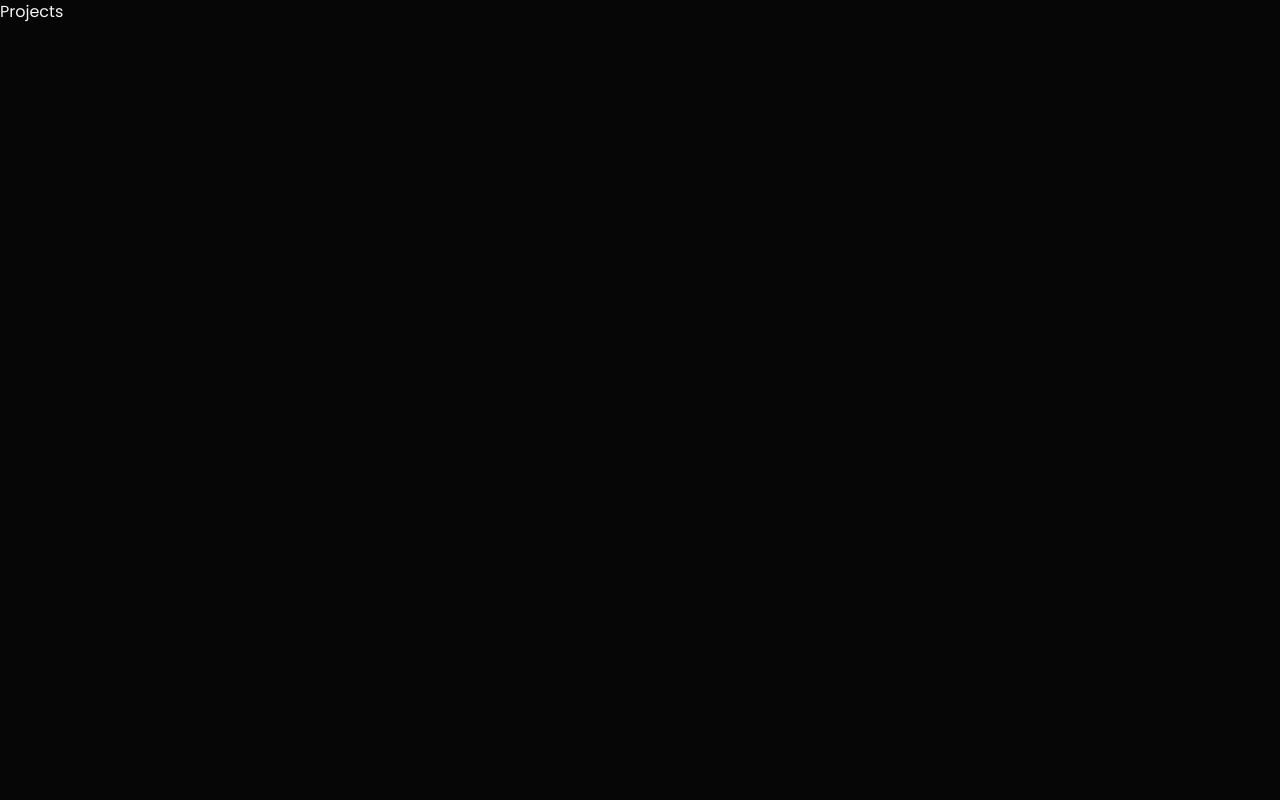
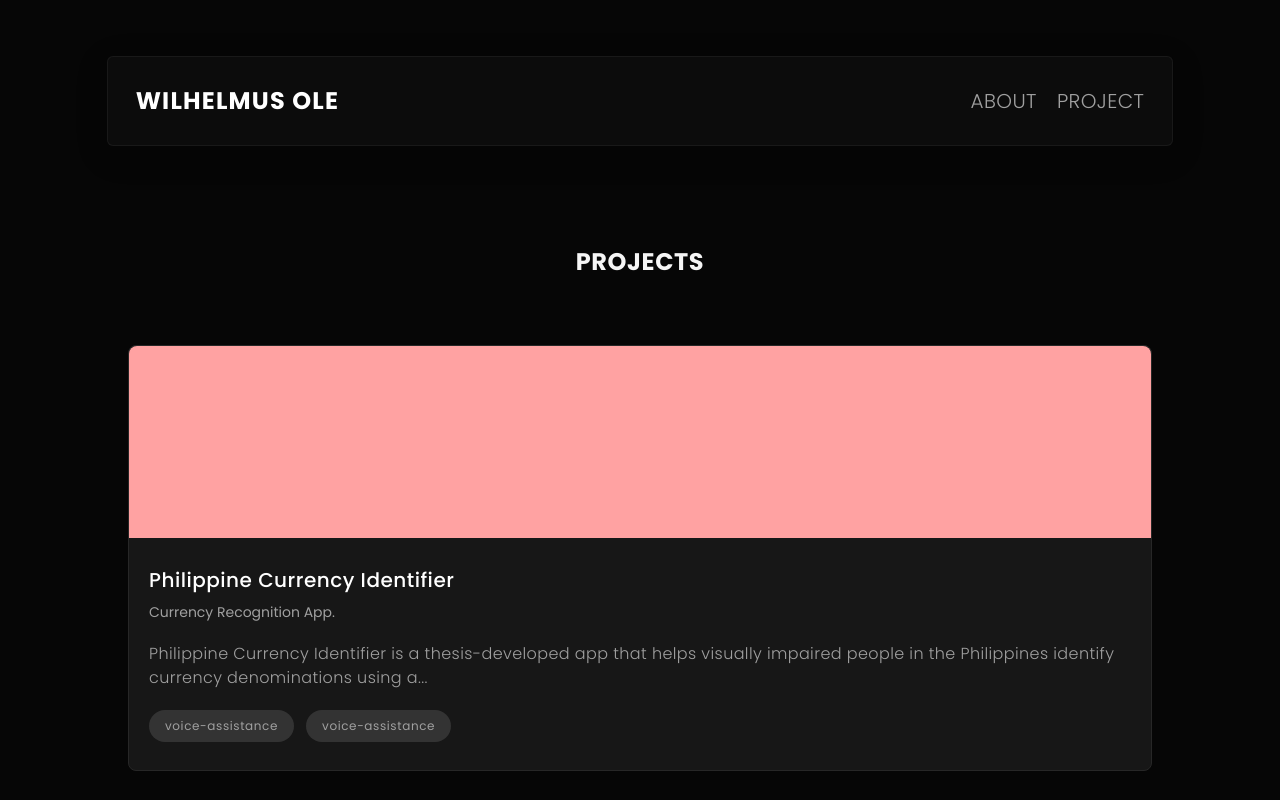
Before and after one commit to wilhelmusolejr/portfolivio-v2, a React (Vite) app: page /projects in a window 1280 px wide. Shown: the top 800 px of the page. Built offline with nearby package versions, Linux system fonts and the light colour scheme.

Commit message:
add new component

```diff
--- /dev/null
+++ b/src/components/PinnedProjectCard.jsx
@@ -0,0 +1,50 @@
+import React from "react";
+
+export default function PinnedProjectCard() {
+  return (
+    <>
+      <div className="bg-lightdark border-dark-gray rounded-lg border-1">
+        {/* image */}
+        <div className="">
+          <div className="h-48 rounded-t-lg bg-red-300"></div>
+        </div>
+        {/* text */}
+        <div className="flex flex-col gap-5 p-5 py-7">
+          {/* paragraph */}
+          <div className="capitalize">
+            <h2 className="mb-2 text-xl font-medium tracking-wide text-white">
+              Philippine currency identifier
+            </h2>
+            <p className="text-tertiary-white text-sm">
+              Currency recognition app.
+            </p>
+          </div>
+
+          {/* paragraph */}
+          <div className="">
+            <p className="text-tertiary-white font-light tracking-wide">
+              Philippine Currency Identifier is a thesis-developed app that
+              helps visually impaired people in the Philippines identify
+              currency denominations using a...
+            </p>
+          </div>
+
+          {/* tags */}
+          <div className="">
+            <div className="flex flex-wrap gap-3">
+              {/* item */}
+              <div className="bg-third-black text-tertiary-white inline-block rounded-full px-4 py-2 text-xs tracking-wider">
+                <p>voice-assistance</p>
+              </div>
+
+              {/* item */}
+              <div className="bg-third-black text-tertiary-white inline-block rounded-full px-4 py-2 text-xs tracking-wider">
+                <p>voice-assistance</p>
+              </div>
+            </div>
+          </div>
+        </div>
+      </div>
+    </>
+  );
+}
--- a/src/index.css
+++ b/src/index.css
@@ -13,6 +13,7 @@
   --color-border-light: #202020;
   --color-border-superlight: #1a1a1a;
   --color-lightdark: #171717;
+  --color-third-black: #333333;
 }
 
 html body #root {
--- a/src/pages/Projects.jsx
+++ b/src/pages/Projects.jsx
@@ -1,5 +1,57 @@
 import React from "react";
 
+import Navigator from "@components/Navigator";
+import PinnedProjectCard from "../components/PinnedProjectCard";
+
 export default function Projects() {
-  return <div>Projects</div>;
+  return (
+    <>
+      <Navigator />
+
+      <div className="container mx-auto mt-24 w-10/12 max-w-5xl">
+        <h1 className="mb-16 max-w-lg text-center text-3xl leading-relaxed font-bold tracking-wide uppercase md:mx-auto md:w-10/12 md:text-2xl">
+          Projects
+        </h1>
+
+        {/* parent   */}
+        <div className="flex flex-wrap justify-center gap-10">
+          {/* item */}
+          <PinnedProjectCard />
+
+          {/* item */}
+          <PinnedProjectCard />
+        </div>
+      </div>
+
+      <br />
+      <br />
+      <br />
+      <br />
+      <br />
+      <br />
+      <br />
+      <br />
+      <br />
+      <br />
+      <br />
+      <br />
+      <br />
+      <br />
+      <br />
+      <br />
+      <br />
+      <br />
+      <br />
+      <br />
+      <br />
+      <br />
+      <br />
+      <br />
+      <br />
+      <br />
+      <br />
+      <br />
+      <br />
+    </>
+  );
 }
```
